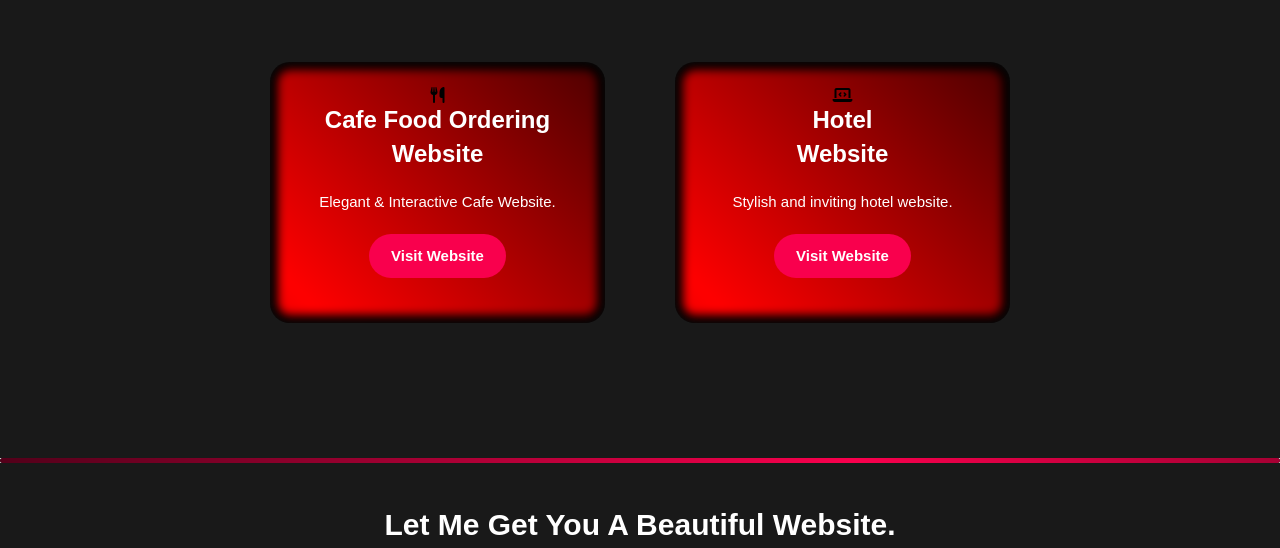
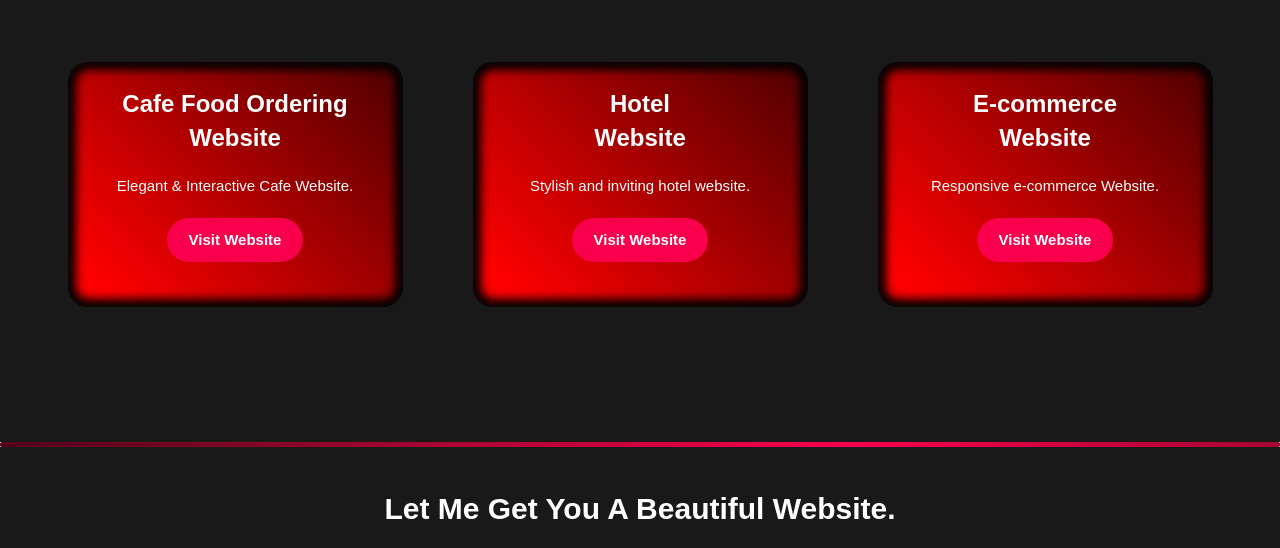
Before and after one commit to omchauhan-code/portfolio, a plain HTML site: page index.html in a window 1280 px wide. Shown: the part 2187-2735 px from the top of the page. Drawn offline with Linux system fonts and the light colour scheme.

Commit message:
Update index.html

```diff
--- a/index.html
+++ b/index.html
@@ -106,7 +106,7 @@
      <div class="block5">
     <div class="box">
         <div class="card">
-            <i class="fa-solid fa-utensils"></i>
+
             <h5>Cafe Food Ordering<br> Website</h5>
             <div class="pra">
                 <p>Elegant & Interactive Cafe Website.</p>
@@ -117,12 +117,23 @@
         </div>
 <br><br><br><br><br><br>
         <div class="card">
-            <i class="fa-solid fa-laptop-code"></i>
+
             <h5>Hotel<br> Website</h5>
             <div class="pra">
                 <p>Stylish and inviting hotel website.</p>
                 <p style="text-align: center;">
                     <a class="button" href="https://omchauhan-code.github.io/hotel-website/">Visit Website</a>
+                </p>
+            </div>
+        </div>
+<br><br><br><br><br><br>
+ <div class="card">
+
+            <h5>E-commerce<br> Website</h5>
+            <div class="pra">
+                <p>Responsive e-commerce Website.</p>
+                <p style="text-align: center;">
+                    <a class="button" href="https://omchauhan-code.github.io/e-commerce-website/">Visit Website</a>
                 </p>
             </div>
         </div>
```
